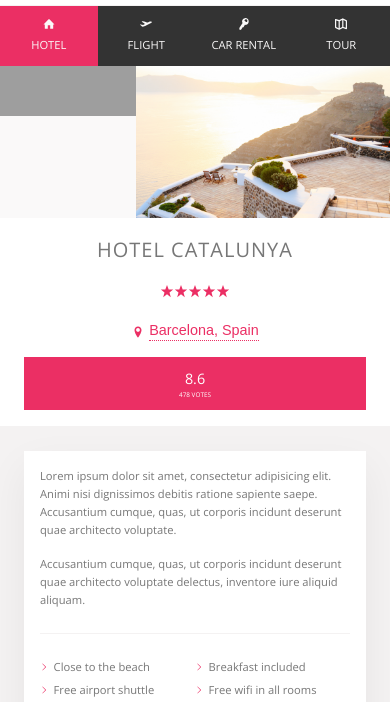
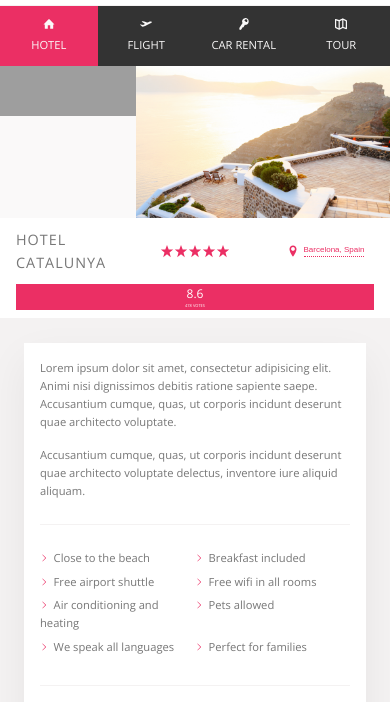
Before and after one commit to sabique/Booking-App-using-Flexbox, a plain HTML site: page index.html in a window 390 px wide. Shown: the part 82-784 px from the top of the page. Drawn offline with nearby package versions, Linux system fonts and the light colour scheme; grey boxes are pictures that could not be loaded.

Commit message:
Removed package files, changed design
Removed the package files

Updated design so that hotel name, star rating and location are in one row,
then user rating sits beneath in its own row.

```diff
--- a/css/media-query.css
+++ b/css/media-query.css
@@ -121,30 +121,44 @@
  @media only screen and (max-width: 450px) {
 
     .overview {
-        flex-direction: column;
+        flex-wrap: wrap;
         background-color: #fff;
-        padding-bottom: 2rem;
+        padding-bottom: 1rem;
     }
 
     .overview .overview__heading {
-        font-size: 2.5rem;
-        padding-top: 2rem;
+        flex: 1 0 33%;
+        justify-content: center;
+        font-size: 1.8rem;
+        padding: 1.25rem 2rem;
     }
 
     .overview .overview__stars {
+        flex: 1 0 33%;
+        justify-content: center;
         margin-right: 0 !important;
-        padding: 1rem 0;
+        padding: 1.25rem 2rem;
     }
 
     .overview .overview__location {
-        font-size: 1.8rem;
-        padding: 2rem 0;
+        flex: 1 0 33%;
+        justify-content: center;
+        font-size: 1rem;
+        padding: 1.25rem 2rem;
     }
 
     .overview .overview__rating {
-        font-size: 2.5rem;
-        padding: 1.25rem 0;
-        margin: 0 3rem;
+        flex-basis: 100%;
+        display: flex;
+        margin: 0 2rem;
+    }
+
+    .overview .overview__rating-average {
+        font-size: 1.5rem;
+    }
+
+    .overview .overview__rating-count {
+        font-size: .5rem;
     }
 
 }
```
Also changed, not shown: 2 other files.
